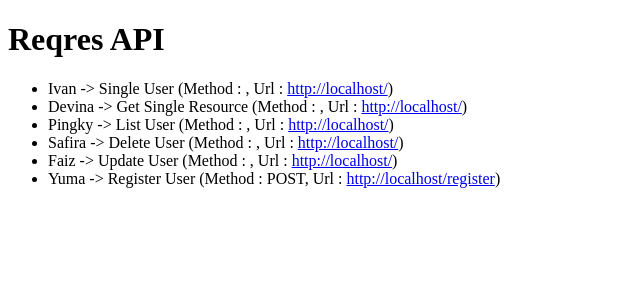
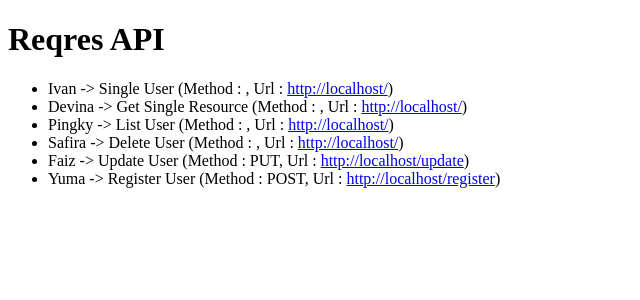
Before and after one commit to u1-btj/simple-api, a Flask app: page / in a window 1280 px wide. Shown: the top 300 px of the page, without its empty margins (0-640 px from the left). Run offline with Flask 3, Linux system fonts and the light colour scheme.

Commit message:
add update -faiz

```diff
--- a/main.py
+++ b/main.py
@@ -24,5 +24,12 @@
     response = requests.request("POST", f'{base_url}{register_endpoint}', data=payload)
     return response.json(), response.status_code
 
+# Faiz
+@app.route('/update', methods = ['PUT'])
+def update():
+   payload = request.get_json()
+   response = requests.request("PUT", f'{base_url}{user_endpoint}/2', data=payload)
+   return response.json(), response.status_code
+
 if __name__ == '__main__':
     app.run()
--- a/templates/index.html
+++ b/templates/index.html
@@ -13,7 +13,7 @@
         <li>Devina -> Get Single Resource (Method : , Url : <a href="{{local_url}}">{{local_url}}</a>)</li>
         <li>Pingky -> List User (Method : , Url : <a href="{{local_url}}">{{local_url}}</a>)</li>
         <li>Safira ->  Delete User (Method : , Url : <a href="{{local_url}}">{{local_url}}</a>)</li>
-        <li>Faiz -> Update User (Method : , Url : <a href="{{local_url}}">{{local_url}}</a>)</li>
+        <li>Faiz -> Update User (Method : PUT, Url : <a href="{{local_url}}update">{{local_url}}update</a>)</li>
         <li>Yuma -> Register User (Method : POST, Url : <a href="{{local_url}}register">{{local_url}}register</a>)</li>
     </ul>
 </body>
```
